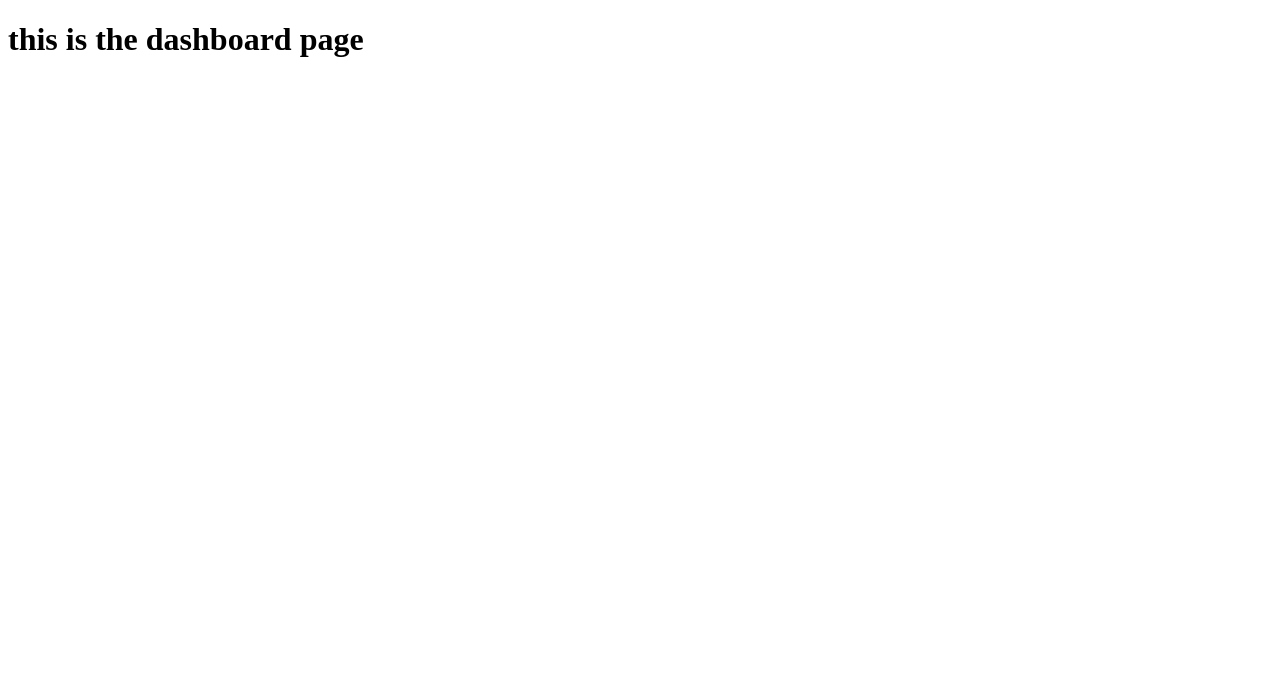
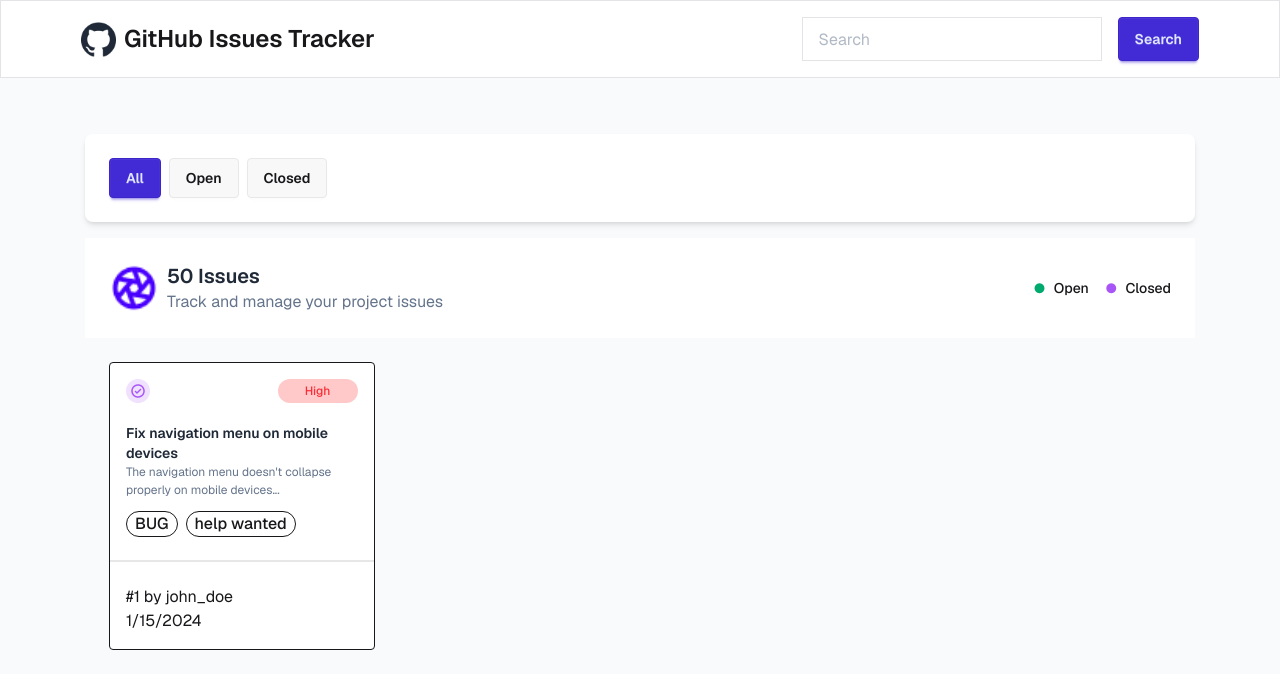
Before and after one commit to mehedi-ts/B13-A5-Github-Issue-Tracker, a plain HTML site: page dashboard.html in a window 1280 px wide. Drawn offline with nearby package versions, Linux system fonts and the light colour scheme.

Commit message:
update dashboard design

```diff
--- a/dashboard.html
+++ b/dashboard.html
@@ -4,8 +4,109 @@
     <meta charset="UTF-8" />
     <meta name="viewport" content="width=device-width, initial-scale=1.0" />
     <title>Github-Issue-Tracker</title>
+    <!-- css  -->
+    <link rel="stylesheet" href="./styles/style.css" />
+    <!-- css  -->
+    <!-- tailwindcss & daisyui -->
+    <link
+      href="https://cdn.jsdelivr.net/npm/daisyui@5"
+      rel="stylesheet"
+      type="text/css"
+    />
+    <script src="https://cdn.jsdelivr.net/npm/@tailwindcss/browser@4"></script>
+    <!-- tailwindcss & daisyui -->
+    <!-- font-awesome -->
+    <link
+      rel="stylesheet"
+      href="https://cdnjs.cloudflare.com/ajax/libs/font-awesome/7.0.1/css/all.min.css"
+      integrity="sha512-2SwdPD6INVrV/lHTZbO2nodKhrnDdJK9/kg2XD1r9uGqPo1cUbujc+IYdlYdEErWNu69gVcYgdxlmVmzTWnetw=="
+      crossorigin="anonymous"
+      referrerpolicy="no-referrer"
+    />
+    <!-- font-awesome -->
   </head>
-  <body>
-    <h1>this is the dashboard page</h1>
+  <body class="bg-[#F8FAFC]">
+    <nav
+      class="border border-[#E4E4E7] py-4 px-20 flex items-center justify-between min-w-full bg-white"
+    >
+      <div class="logo flex items-center gap-2">
+        <img class="w-[35px]" src="./assets/github-logo.png" alt="" />
+        <span class="text-2xl font-semibold">GitHub Issues Tracker</span>
+      </div>
+      <div class="src flex items-center gap-4">
+        <input
+          class="p-4 text-base text-[#64748B] w-[300Px] h-11 border border-[#E4E4E7]"
+          type="search"
+          placeholder="Search"
+        />
+        <button class="btn btn-primary h-11">Search</button>
+      </div>
+    </nav>
+    <section
+      class="category-btn bg-white max-w-[1110px] w-full mx-auto p-6 mt-14 flex items-center justify-start gap-2 shadow-md rounded-lg mb-4"
+    >
+      <button class="btn btn-primary">All</button>
+      <button class="btn">Open</button>
+      <button class="btn">Closed</button>
+    </section>
+    <section class="max-w-[1110px] w-full mx-auto">
+      <div class="c-head flex items-center justify-between bg-white p-6">
+        <div class="count flex items-center justify-start gap-2">
+          <img class="w-[50px] h-[50px]" src="./assets/Aperture.png" alt="" />
+          <div>
+            <h3 class="text-xl font-semibold text-[#1F2937]">50 Issues</h3>
+            <p class="text-base text-[#64748B]">
+              Track and manage your project issues
+            </p>
+          </div>
+        </div>
+        <div class="flex items-center justify-start gap-4">
+          <p class="text-sm font-medium flex items-center justify-center gap-2">
+            <i class="fa-solid fa-circle text-[10px] text-[#00A96E]"></i>Open
+          </p>
+          <p class="text-sm font-medium flex items-center justify-center gap-2">
+            <i class="fa-solid fa-circle text-[10px] text-[#A855F7]"></i> Closed
+          </p>
+        </div>
+      </div>
+      <div class="con p-6 grid grid-cols-4">
+        <div class="box rounded-[4px] border bg-white">
+          <div class="py-4 px-4 flex flex-col gap-3">
+            <div class="flex items-center justify-between">
+              <img class="w-6 h-6" src="./assets/Closed- Status .png" alt="" />
+              <div
+                class="prio w-20 h-6 flex items-center justify-center bg-red-200 text-red-500 rounded-full"
+              >
+                <p class="text-[12px] font-medium">High</p>
+              </div>
+            </div>
+            <div class="text">
+              <h3 class="text-sm font-semibold mt-2 text-[#1F2937]">
+                Fix navigation menu on mobile devices
+              </h3>
+              <p class="text-[12px] text-[#64748B]">
+                The navigation menu doesn't collapse properly on mobile
+                devices...
+              </p>
+              <div class="tags flex gap-2 mt-3">
+                <span
+                  class="px-2 flex items-center justify-center border rounded-full text-[12] font-medium"
+                  ><p>BUG</p></span
+                >
+                <span
+                  class="px-2 flex items-center justify-center border rounded-full text-[12] font-medium"
+                  ><p>help wanted</p></span
+                >
+              </div>
+            </div>
+          </div>
+          <div class="divider m-0"></div>
+          <div class="auth py-4 px-4">
+            <p>#1 by john_doe</p>
+            <p>1/15/2024</p>
+          </div>
+        </div>
+      </div>
+    </section>
   </body>
 </html>
```
